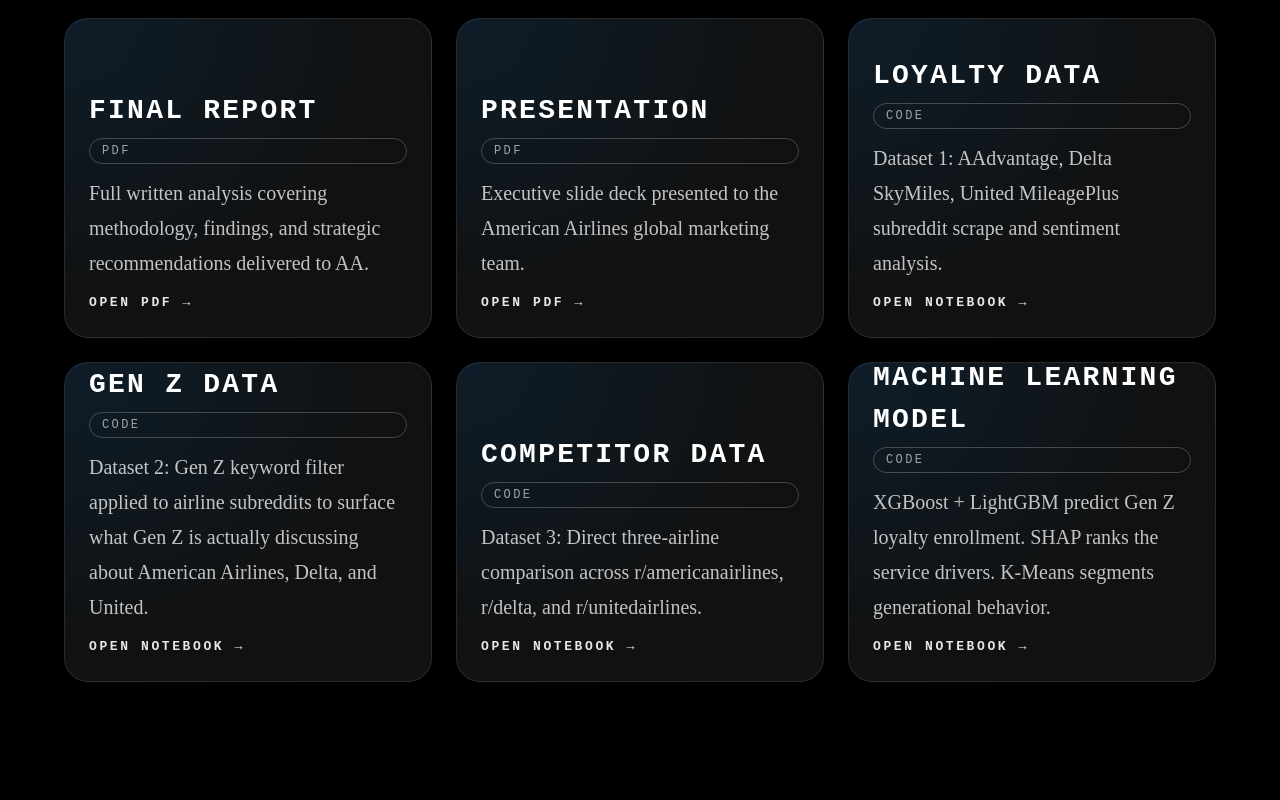
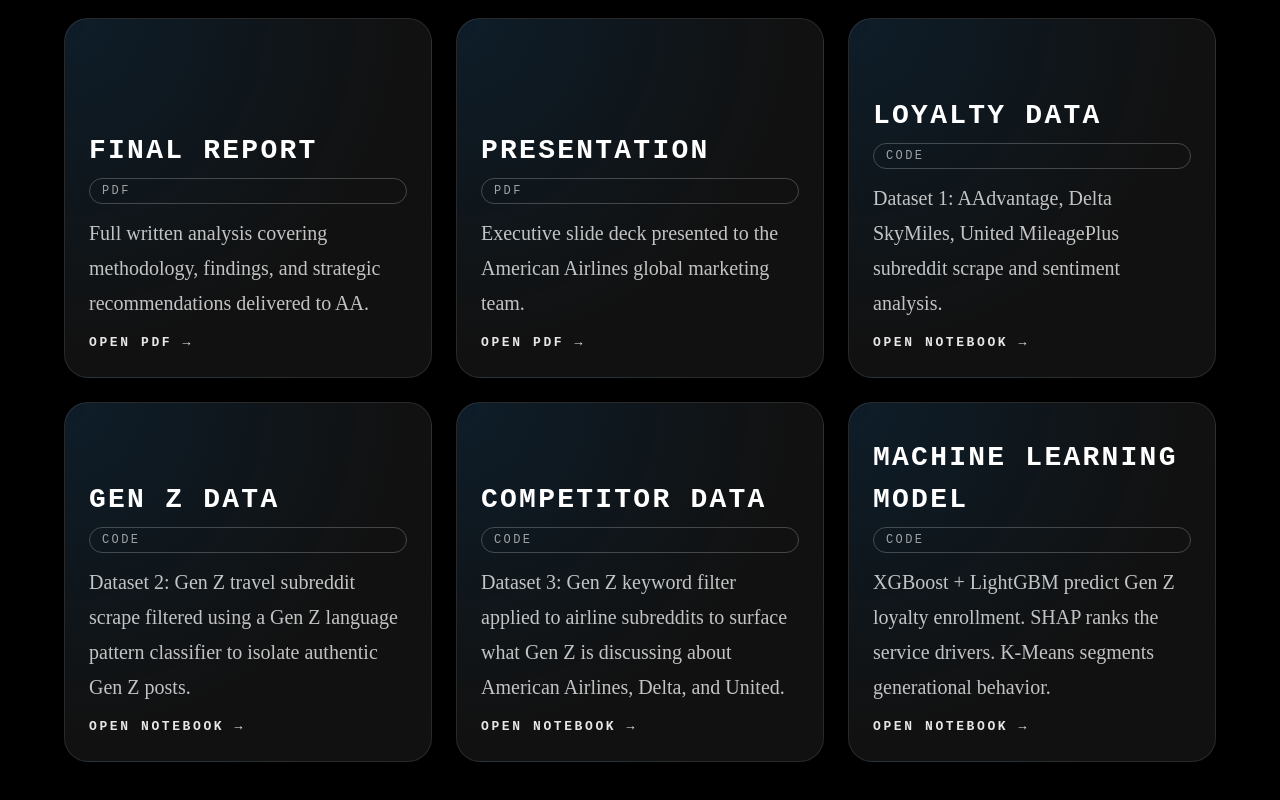
Before and after one commit to sebafleon-10/seba-portfolio, a Next.js app: page /work/american-airlines in a window 1280 px wide. Shown: the part 1701-2501 px from the top of the page. Built offline with nearby package versions, Linux system fonts and the light colour scheme.

Commit message:
fix card descriptions and card height

```diff
--- a/app/work/american-airlines/page.tsx
+++ b/app/work/american-airlines/page.tsx
@@ -219,14 +219,14 @@
             {
               value: 'GEN Z DATA',
               label: 'code',
-              description: 'Dataset 2: Gen Z keyword filter applied to airline subreddits to surface what Gen Z is actually discussing about American Airlines, Delta, and United.',
+              description: 'Dataset 2: Gen Z travel subreddit scrape filtered using a Gen Z language pattern classifier to isolate authentic Gen Z posts.',
               href: 'https://colab.research.google.com/drive/1M5ma_7f-GddO743pxZ-c515put95iek_?authuser=1',
               type: 'Open Notebook',
             },
             {
               value: 'COMPETITOR DATA',
               label: 'code',
-              description: 'Dataset 3: Direct three-airline comparison across r/americanairlines, r/delta, and r/unitedairlines.',
+              description: 'Dataset 3: Gen Z keyword filter applied to airline subreddits to surface what Gen Z is discussing about American Airlines, Delta, and United.',
               href: 'https://colab.research.google.com/drive/1hdYg84Oyi5RshCoa4nLSdaW4xeZyY0rA?authuser=1',
               type: 'Open Notebook',
             },
--- a/components/ui/core-value-stats.tsx
+++ b/components/ui/core-value-stats.tsx
@@ -120,7 +120,7 @@
                   background: 'radial-gradient(ellipse at top left, rgba(0,71,127,0.22) 0%, transparent 65%), #111111',
                   border: '1px solid rgba(255,255,255,0.1)',
                   color: '#ffffff',
-                  height: 320,
+                  height: 360,
                   borderRadius: 24,
                   padding: 24,
                   display: 'flex', flexDirection: 'column', justifyContent: 'flex-end',
```
